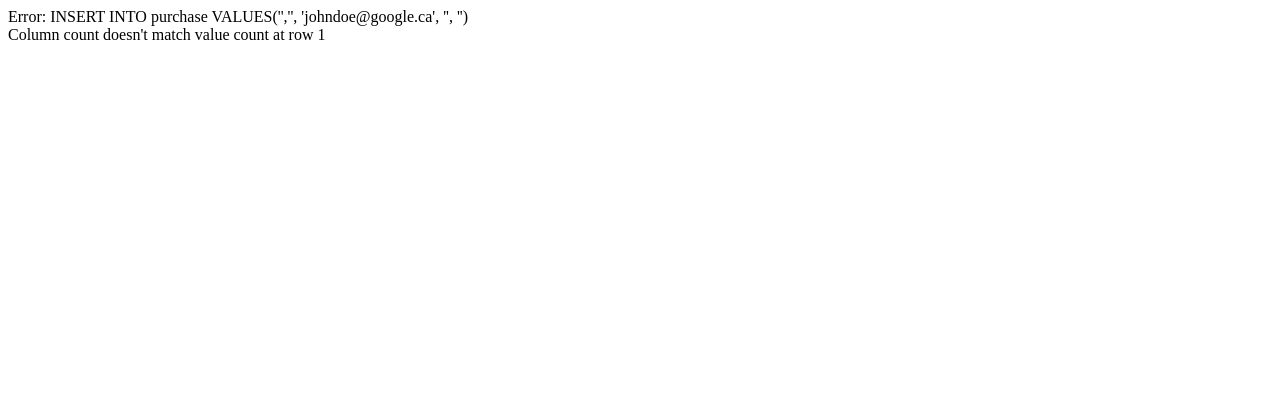
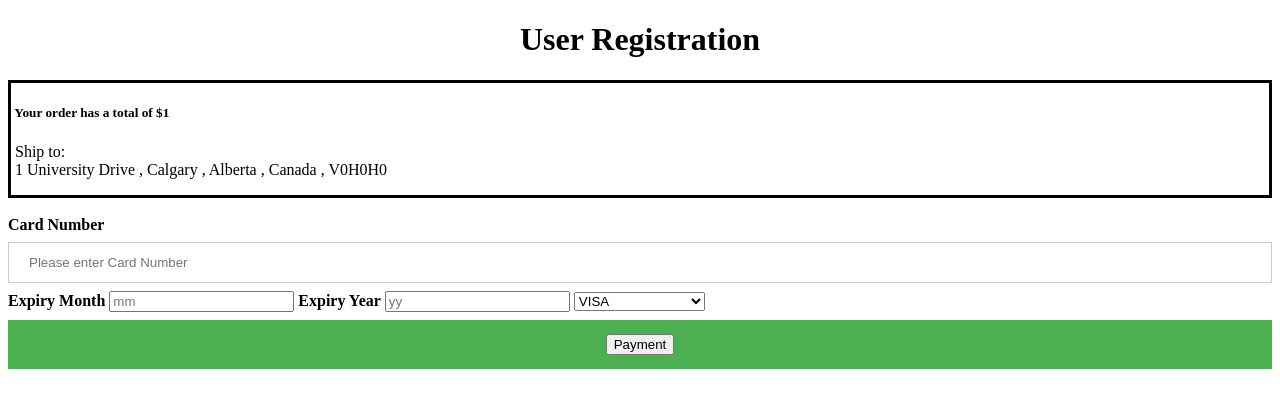
Before and after one commit to YeshaP/CPSC471FinalProject, a PHP site: page /paymentPage.php in a window 1280 px wide. Shown: the top 408 px of the page. Run offline with PHP 8.4, Linux system fonts and the light colour scheme; a user stored in the database is signed in; data comes from the database, SQL or seed files in the repository; data that the repository does not hold is empty.

Commit message:
Update paymentPage.php

```diff
--- a/paymentPage.php
+++ b/paymentPage.php
@@ -1,42 +1,67 @@
 <?php
+	session_start();
+?>
+<!DOCTYPE html>
+<html>
+<head>
+<link rel="stylesheet" href="login.css">
+</head>
+<body>
+
+  <h1>User Registration</h1>
+
+  <?php
+
 	$servername = "localhost";
 	$username = "project";
 	$password = "databases";
 	$dbname = "finalProject";
 
-	// Create connection
+	$uname=$_SESSION['username'];
+
 	$conn = new mysqli($servername, $username, $password, $dbname);
 	// Check connection
 	if ($conn->connect_error) {
 		die("Connection failed: " . $conn->connect_error);
 	}
 
-	session_start();
+	$sql = "SELECT * FROM customers WHERE username='$uname'";
+	$result = mysqli_query($conn, $sql);
+	$temp = mysqli_fetch_assoc($result);
 
-	$card_number=$_POST['cardNumber'];
-	$card_type=$_POST['cardType'];
-	$expiry_year=$_POST['expiry_year'];
-	$expiry_month=$_POST['expiry_month'];
+	$RunningTotal = $_SESSION['RunningTotal'];
+
+	echo "<div style=\"border-style: solid\"><h5>&nbsp;Your order has a total of \$$RunningTotal</h5>
+
+	<p>&nbsp;Ship to: <br>&nbsp;$temp[street_name] , $temp[city] , $temp[province] , $temp[country] , $temp[postal_code]</p>
+	</div><br>";
 
 
-	$uname=$_SESSION['username'];
+  ?>
+  <form action="processPayment.php" method="POST">
+    <!-- <div class="makePayment"> -->
+      <label for="cardNumber"><b>Card Number</b></label>
+      <input type="text" placeholder="Please enter Card Number" name="cardNumber" maxlength="16" required>
 
-	$sql = "INSERT INTO purchase VALUES('$card_number','$card_type', '$uname', '$expiry_month', '$expiry_year')";
-	if ($conn->multi_query($sql) === TRUE) {
+      <label for="expiry_month"><b>Expiry Month</b></label>
+      <input type="number"  placeholder="mm" name="expiry_month" maxlength="2" required>
 
-		$_SESSION = array();
-		//Kill session cookie
-		if (ini_get("session.use_cookies")) {
-			$params = session_get_cookie_params();
-			setcookie(session_name(), '', time() - 42000,
-				$params["path"], $params["domain"],
-				$params["secure"], $params["httponly"]
-			);
-		}
-		session_destroy();
-		header('Location: index.html');
-	} else {
-		echo "Error: " . $sql . "<br>" . $conn->error;
-	}
-	$conn->close();
-?>
+      <label for="expiry_year"><b>Expiry Year</b></label>
+      <input type="number" placeholder="yy" name="expiry_year" maxlength="2" required>
+
+    <select name="cardType">
+  		<option value="VISA">VISA</option>
+  		<option value="MasterCard">MasterCard</option>
+  		<option value="American_Express">American Express</option>
+  		<option value="Debit">Debit</option>
+	</select>
+
+
+    <button type="submit"><input type="submit" name="commit" value="Payment"></button>
+      <!-- <a href="index.html" class="button" onclick="if(confirm('Payment Successful')){return true;}else{return false;};" title="LinkTitle">
+        Make Payment
+      </a> -->
+    <!-- </div> -->
+  </form>
+</body>
+</html>
```
